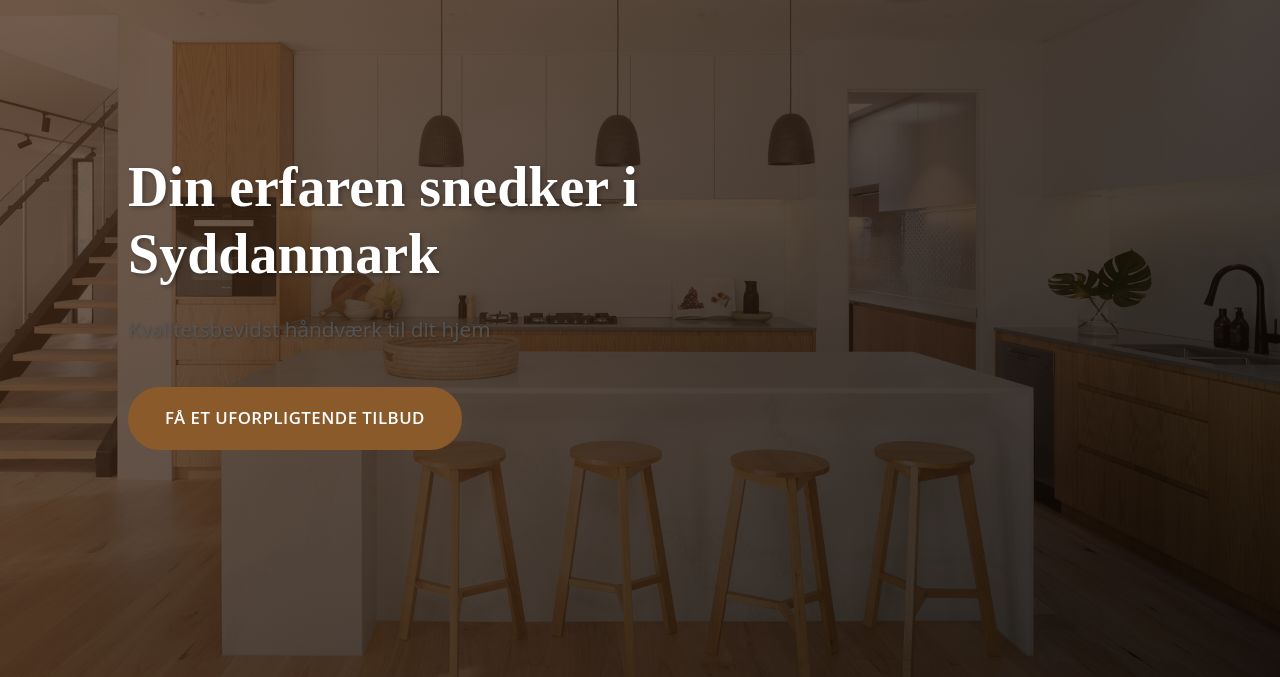
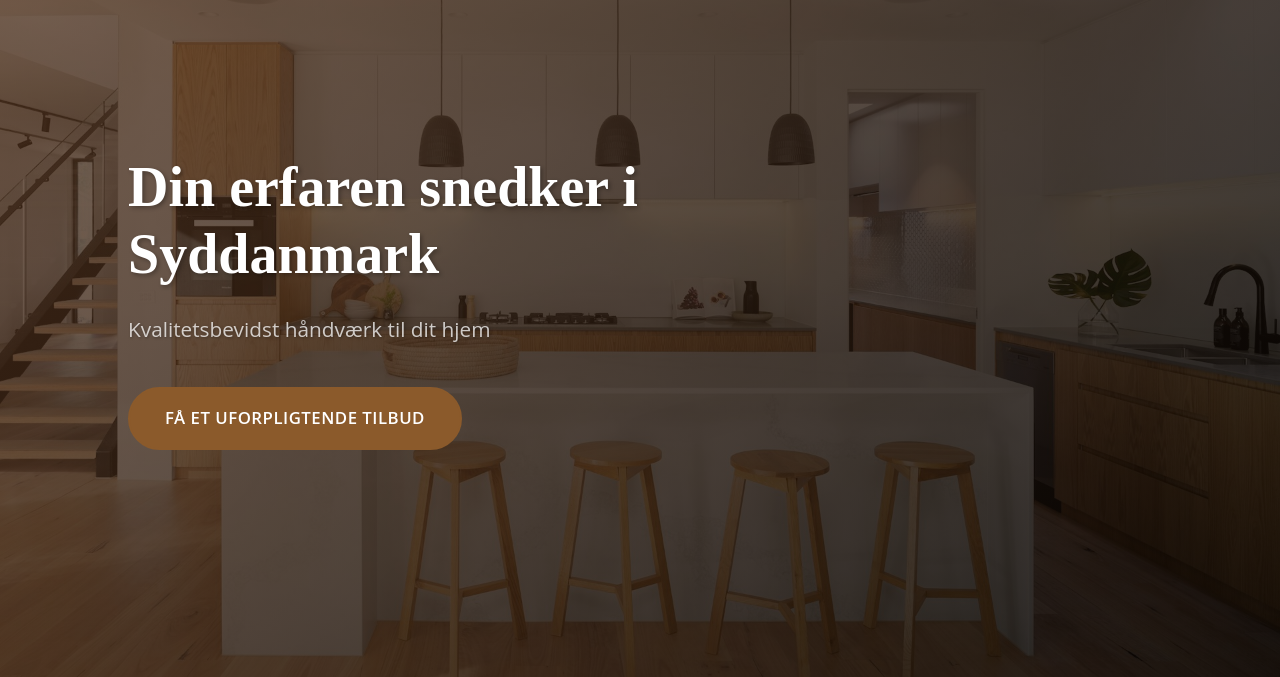
Before and after one commit to ralphboass/rs-snedker, a plain HTML site: page index.html in a window 1280 px wide. Shown: the part 126-803 px from the top of the page. Drawn offline with Linux system fonts and the light colour scheme.

Commit message:
Update style.css

```diff
--- a/css/style.css
+++ b/css/style.css
@@ -242,7 +242,8 @@ nav {
     margin-bottom: 2.5rem;
     text-shadow: 1px 1px 3px rgba(0, 0, 0, 0.3);
     max-width: 600px;
-    opacity: 0.95;
+    color: rgba(255, 255, 255, 0.75);
+    opacity: 1;
 }
 
 /* Buttons */
```
